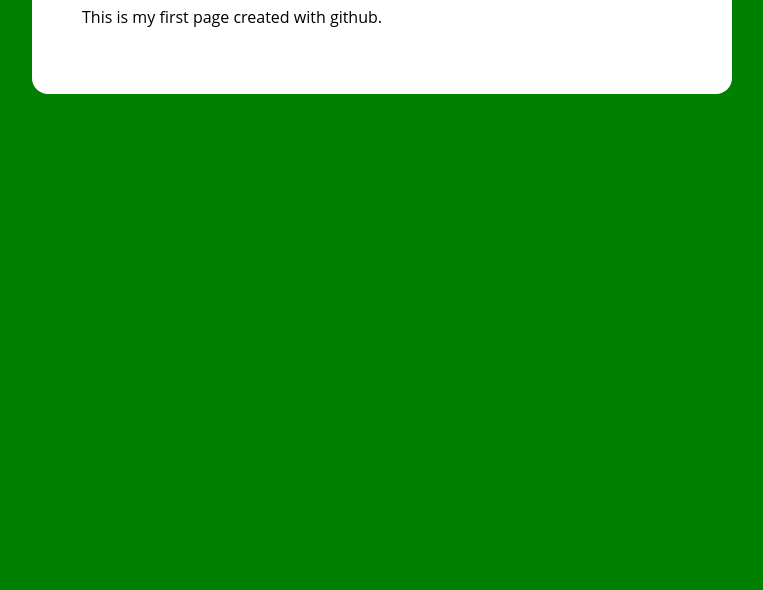
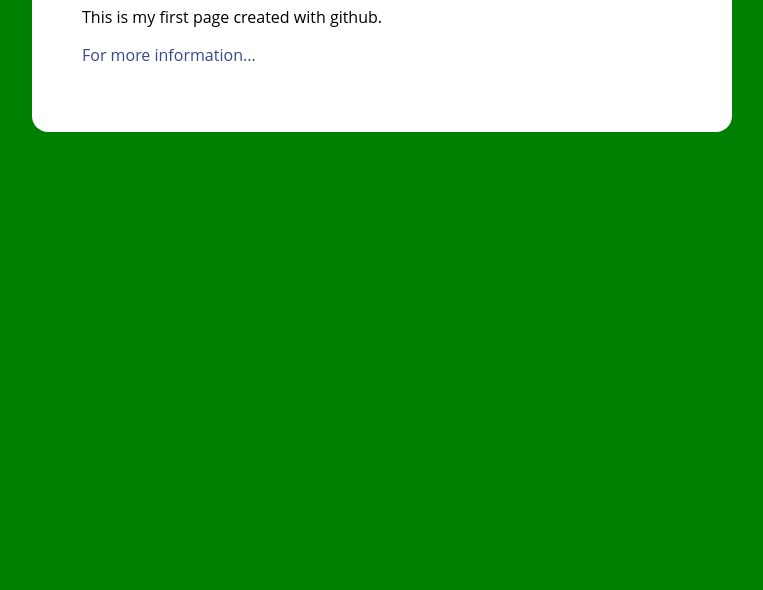
Before and after one commit to guageguage/websiteLanmei, a plain HTML site: page index.html in a window 1280 px wide. Shown: the part 210-800 px from the top of the page, without its empty margins (258-1021 px from the left). Drawn offline with Linux system fonts and the light colour scheme.

Commit message:
Update index.html

```diff
--- a/index.html
+++ b/index.html
@@ -44,7 +44,7 @@
 <div>
     <h1>Lanmei's website</h1>
     <p>This is my first page created with github.</p>
-    <p><a href="http://gic.geog.mcgill.ca> For more information..."</a></p>
+    <p><a href="http://gic.geog.mcgill.ca"> For more information...</a></p>
 </div>
 </body>
 </html>
```
